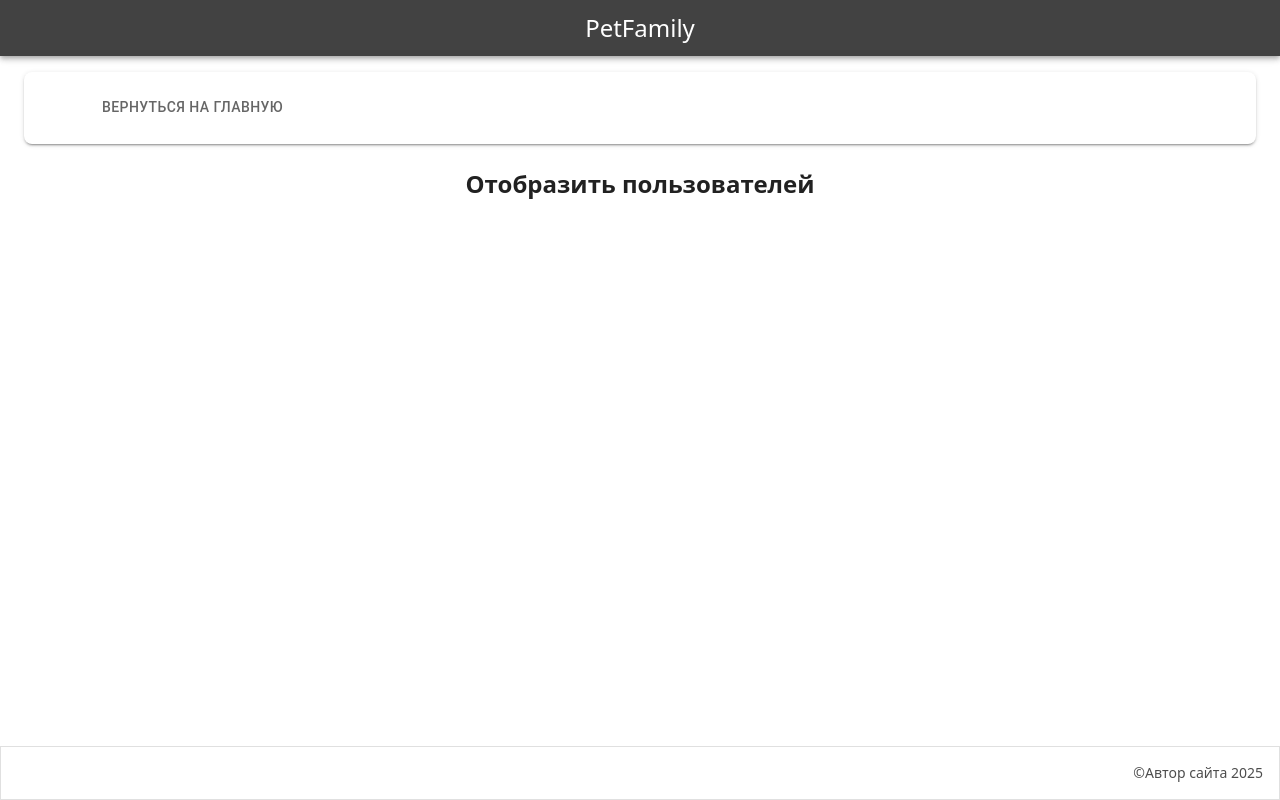
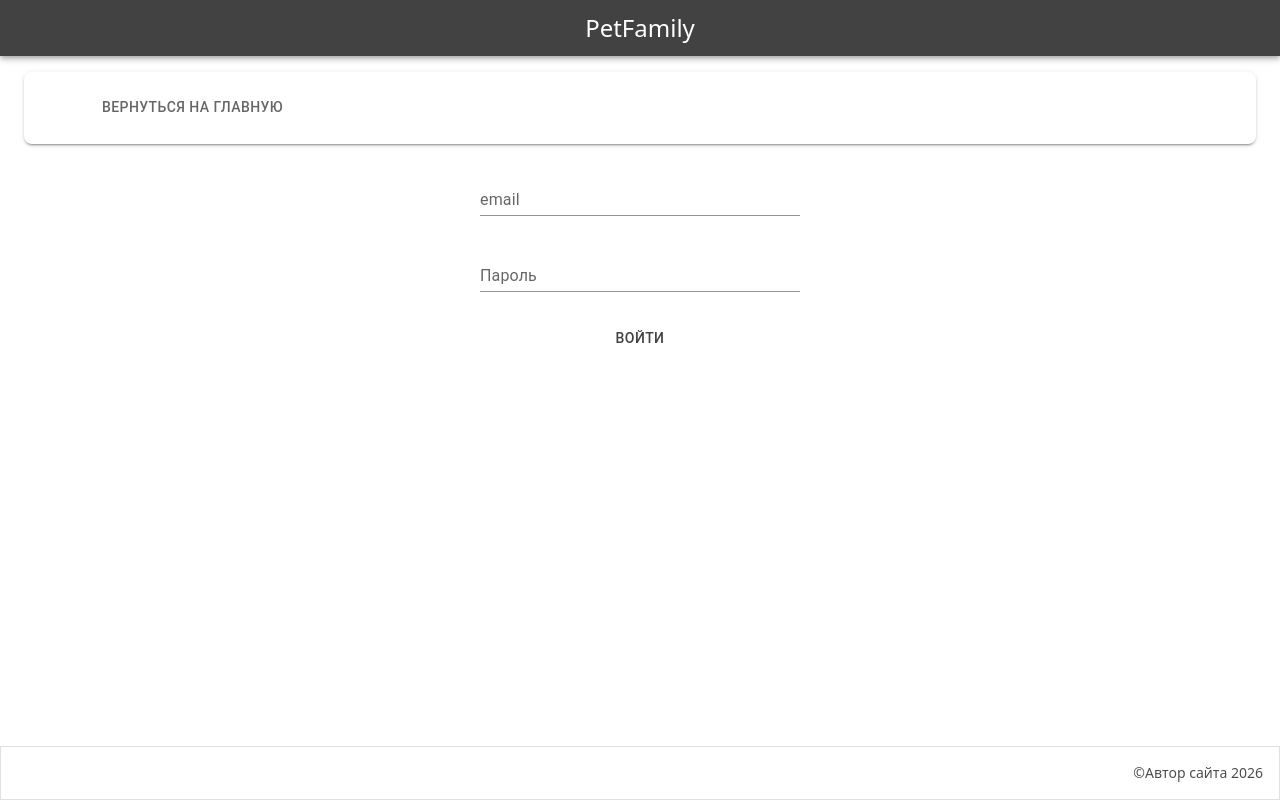
Before and after one commit to NesterDP/pet-family-frontend, a React (Vite) app in the folder PetFamily.Frontend/: page /login in a window 1280 px wide. Built offline with nearby package versions, Linux system fonts and the light colour scheme; some icons are missing.

Commit message:
Added login page and TestPage for testing connection to backend.

```diff
--- a/PetFamily.Frontend/package.json
+++ b/PetFamily.Frontend/package.json
@@ -15,8 +15,10 @@
 		"@mui/icons-material": "^7.1.0",
 		"@mui/material": "^7.0.2",
 		"@tailwindcss/vite": "^4.1.5",
+		"axios": "^1.12.1",
 		"react": "^19.0.0",
 		"react-dom": "^19.0.0",
+		"react-hook-form": "^7.63.0",
 		"react-router": "^7.5.3",
 		"tailwindcss": "^4.1.5"
 	},
--- /dev/null
+++ b/PetFamily.Frontend/src/api/accounts.ts
@@ -0,0 +1,12 @@
+import axios from "axios";
+
+const API_URL: string = "http://localhost:5011/api/";
+
+export async function getUsers() {
+	const response = await axios.get<string[]>(API_URL + "users");
+
+	const sleep = (ms: number) => new Promise((r) => setTimeout(r, ms));
+	await sleep(3000);
+
+	return response.data;
+}
--- a/PetFamily.Frontend/src/app/router.tsx
+++ b/PetFamily.Frontend/src/app/router.tsx
@@ -2,8 +2,9 @@ import { createBrowserRouter } from "react-router";
 import Game from "../pages/Game/components/Game";
 import { LoginMenu } from "../pages/Login/LoginMenu";
 import { LoginPage } from "../pages/Login/LoginPage";
-import { Menu } from "../pages/Main/MainMenu";
+import { MainMenu } from "../pages/Main/MainMenu";
 import { MainPage } from "../pages/Main/MainPage";
+import { TestPage } from "../pages/Test/TestPage";
 import { RootLayout } from "./RootLayout";
 
 export const router = createBrowserRouter([
@@ -14,7 +15,7 @@ export const router = createBrowserRouter([
 				path: "/",
 				element: (
 					<>
-						<Menu />
+						<MainMenu />
 						<MainPage />
 					</>
 				),
@@ -23,7 +24,7 @@ export const router = createBrowserRouter([
 				path: "volunteers",
 				element: (
 					<>
-						<Menu />
+						<MainMenu />
 						Волонтеры
 					</>
 				),
@@ -32,7 +33,7 @@ export const router = createBrowserRouter([
 				path: "pets",
 				element: (
 					<>
-						<Menu />
+						<MainMenu />
 						Питомцы
 					</>
 				),
@@ -41,7 +42,7 @@ export const router = createBrowserRouter([
 				path: "game",
 				element: (
 					<>
-						<Menu />
+						<MainMenu />
 						<Game />
 					</>
 				),
@@ -56,6 +57,15 @@ export const router = createBrowserRouter([
 					</>
 				),
 			},
+			{
+				path: "test",
+				element: (
+					<>
+						<MainMenu />
+						<TestPage />
+					</>
+				),
+			},
 		],
 		errorElement: <div>Попытка перейти по несуществующему пути</div>,
 	},
--- a/PetFamily.Frontend/src/components/Footer.tsx
+++ b/PetFamily.Frontend/src/components/Footer.tsx
@@ -35,7 +35,7 @@ export function Footer() {
 			</div>
 
 			{/* Правая часть: текст */}
-			<div className="text-sm opacity-80">©Автор сайта 2025</div>
+			<div className="text-sm opacity-80">©Автор сайта 2026</div>
 		</Paper>
 	);
 }
--- a/PetFamily.Frontend/src/pages/Login/LoginMenu.tsx
+++ b/PetFamily.Frontend/src/pages/Login/LoginMenu.tsx
@@ -14,6 +14,7 @@ export function LoginMenu() {
 			}}
 		>
 			<Tabs
+				value={false}
 				variant="scrollable"
 				scrollButtons
 				allowScrollButtonsMobile
--- a/PetFamily.Frontend/src/pages/Login/LoginPage.tsx
+++ b/PetFamily.Frontend/src/pages/Login/LoginPage.tsx
@@ -1,8 +1,52 @@
+import { Button, TextField } from "@mui/material";
+import { useForm } from "react-hook-form";
+
+type LoginFields = {
+	email: string;
+	password: string;
+};
+
 export function LoginPage() {
+	const {
+		register,
+		handleSubmit,
+		formState: { errors },
+	} = useForm<LoginFields>();
+
+	const onSubmit = (data: LoginFields) => {
+		console.log(data);
+	};
+
 	return (
 		<div className="flex flex-col h-full w-full px-10 justify-center items-start gap-4">
 			<div className="flex flex-col flex-1 min-w-80 mx-auto items-center gap-9">
-				<h1 className="font-bold text-2xl">Отобразить пользователей</h1>
+				<form
+					className="flex flex-col w-full items-center gap-7"
+					onSubmit={handleSubmit(onSubmit)}
+				>
+					<TextField
+						variant="standard"
+						label="email"
+						error={!!errors.email}
+						helperText={errors.email?.message}
+						fullWidth
+						{...register("email", {
+							required: "это поле обязательно для заполнения",
+							validate: (value) => {
+								if (!value.includes("@")) {
+									return "Email должен включать в себя @";
+								}
+							},
+						})}
+					/>
+					<TextField
+						variant="standard"
+						label="Пароль"
+						fullWidth
+						{...register("password")}
+					/>
+					<Button type="submit">Войти</Button>
+				</form>
 			</div>
 		</div>
 	);
--- a/PetFamily.Frontend/src/pages/Main/MainMenu.tsx
+++ b/PetFamily.Frontend/src/pages/Main/MainMenu.tsx
@@ -4,7 +4,7 @@ import SupportAgentIcon from "@mui/icons-material/SupportAgent";
 import { Paper, Tab, Tabs } from "@mui/material";
 import { useLocation, useNavigate } from "react-router";
 
-export function Menu() {
+export function MainMenu() {
 	const navigate = useNavigate();
 	const location = useLocation();
 
--- /dev/null
+++ b/PetFamily.Frontend/src/pages/Test/TestPage.tsx
@@ -0,0 +1,29 @@
+import { Paper } from "@mui/material";
+import { useEffect, useState } from "react";
+import { getUsers } from "../../api/accounts";
+
+export function TestPage() {
+	const [users, setUsers] = useState<string[]>([]);
+
+	useEffect(() => {
+		const fetchUsers = async () => {
+			const response = await getUsers();
+			setUsers(response);
+		};
+		fetchUsers();
+	}, []);
+
+	return (
+		<Paper
+			elevation={2}
+			sx={{
+				mb: 3, // отступ снизу
+				borderRadius: 2, // скругленные углы
+			}}
+		>
+			{users.map((user) => (
+				<div>{user}</div>
+			))}
+		</Paper>
+	);
+}
--- /dev/null
+++ b/PetFamily.Frontend/src/pages/test.html
@@ -0,0 +1,23 @@
+<!DOCTYPE html>
+<html>
+	<body>
+		<h1>Simple Grid (Strict 3x3)</h1>
+		<div
+			style="
+				display: grid;
+				grid-template-columns: repeat(4, 25%);
+				grid-template-rows: repeat(2, 100px);
+				height: 300px;
+				width: 300px;
+				border: 3px solid black;
+				grid-auto-rows: 0; /* Запрещаем создание новых строк */
+				overflow: hidden; /* Прячем всё, что не поместилось */
+			"
+		>
+			<div style="background-color: lightblue; padding: 20px; order: 1">1</div>
+			<div style="background-color: lightgreen; padding: 20px; order: -1">
+				2
+			</div>
+		</div>
+	</body>
+</html>
```
Also changed, not shown: 2 other files (tests, documents, lock files or other folders). Lines whose indentation alone changed are shown as unchanged.
